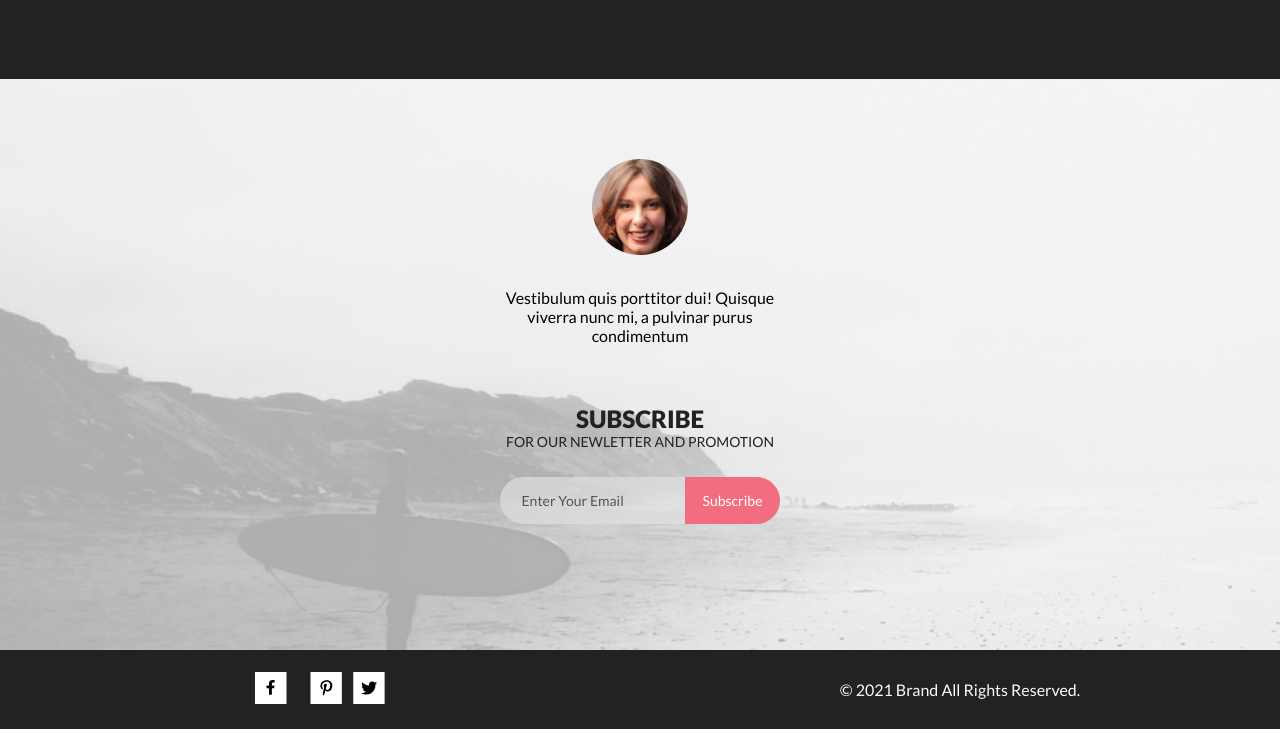
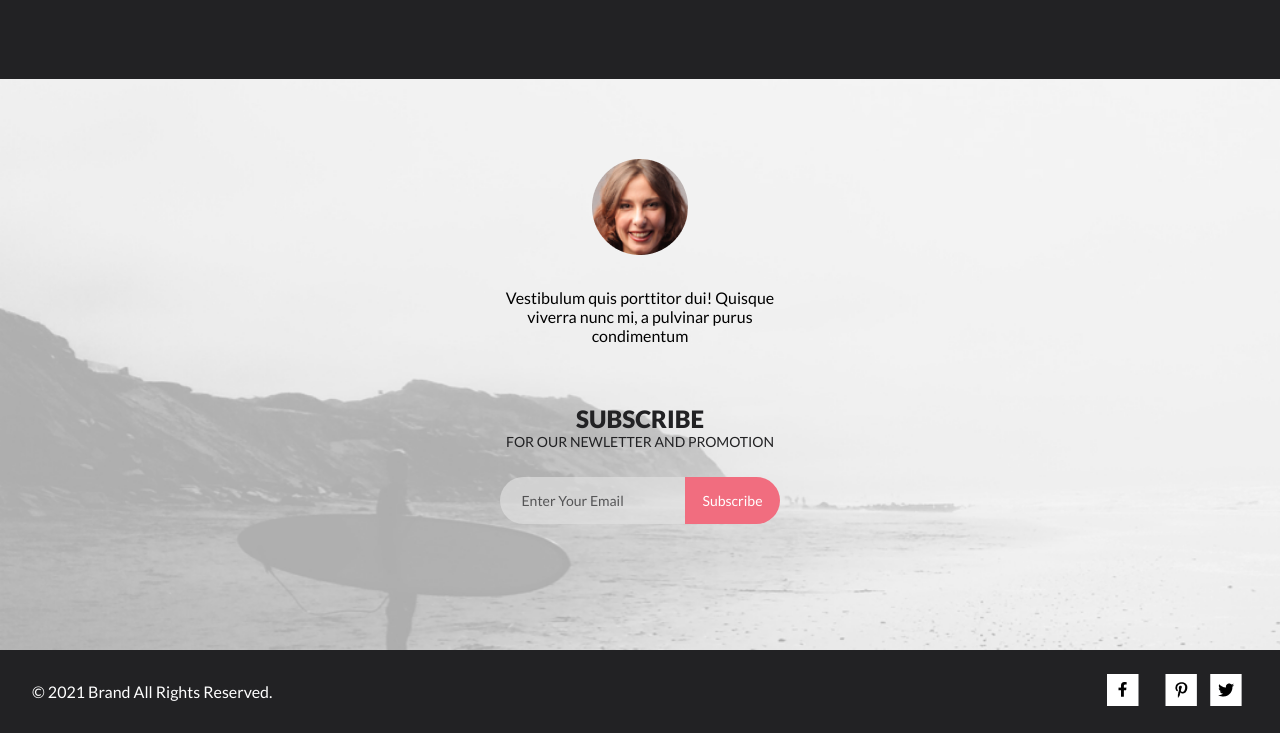
Before and after one commit to nastyasamokhina/Shop_cours_2, a plain HTML site: page index.html in a window 1280 px wide. Shown: the part 3120-3853 px from the top of the page. Drawn offline with Linux system fonts and the light colour scheme.

Commit message:
footer (flex column)

```diff
--- a/index.html
+++ b/index.html
@@ -281,8 +281,6 @@
             </form>
           </div>
         </div>
-
-
       </div>
       <address class="address">
           <div class="address__web">
@@ -291,9 +289,10 @@
             <a href="#"><img src="img/pinterest.png" alt=""></a>
             <a href="#"><img src="img/twitter.png" alt=""></a>
           </div>
+          <div class="address__text">
             <p>&copy 2021  Brand  All Rights Reserved.</p>
+          </div>
       </address>
-
     </footer>
 
   </body>
--- a/style.sass
+++ b/style.sass
@@ -269,22 +269,21 @@
       color: #FFFFFF
 
 .address
-  margin: 0
   background: #222224
-  display: grid
-  grid-template-columns: auto
-  grid-template-rows: 71px 71px
-  justify-items: center
-  align-items: end
-  font-size: 16px
-  line-height: 19px
-  color: #FBFBFB
-  font-style: normal
-  & p
-    padding-bottom: 9px
-  &__web img
-    padding-left: 4px
-    padding-right: 4px
+  padding: 43px 20px 10px
+  display: flex
+  flex-direction: column
+  &__web
+    margin: 0 auto
+    width: 148px
+    display: flex
+    justify-content: space-around
+  &__text
+    color: #fffffF
+    font-style: normal
+    margin-top: 40px
+    text-align: center
+
 
 
 @media (min-width: 768px)
@@ -330,14 +329,14 @@
     padding-right: 204px
 
   .address
-    grid-template-columns: 50% 50%
-    grid-template-rows: 79px
-    align-items: center
-    &:last-child
-      grid-column-start: 1
-      grid-column-end: 2
-    & p
-      padding-bottom: 0
+    flex-direction: row-reverse
+    justify-content: space-between
+    padding: 24px 32px
+    &__text
+      margin-top: 0
+      line-height: 35px
+    &__web
+      margin-right: 0
 
 @media (min-width: 1440px)
   .container
```
Also changed, not shown: style.css, 1 other file. Lines whose indentation alone changed are shown as unchanged.
